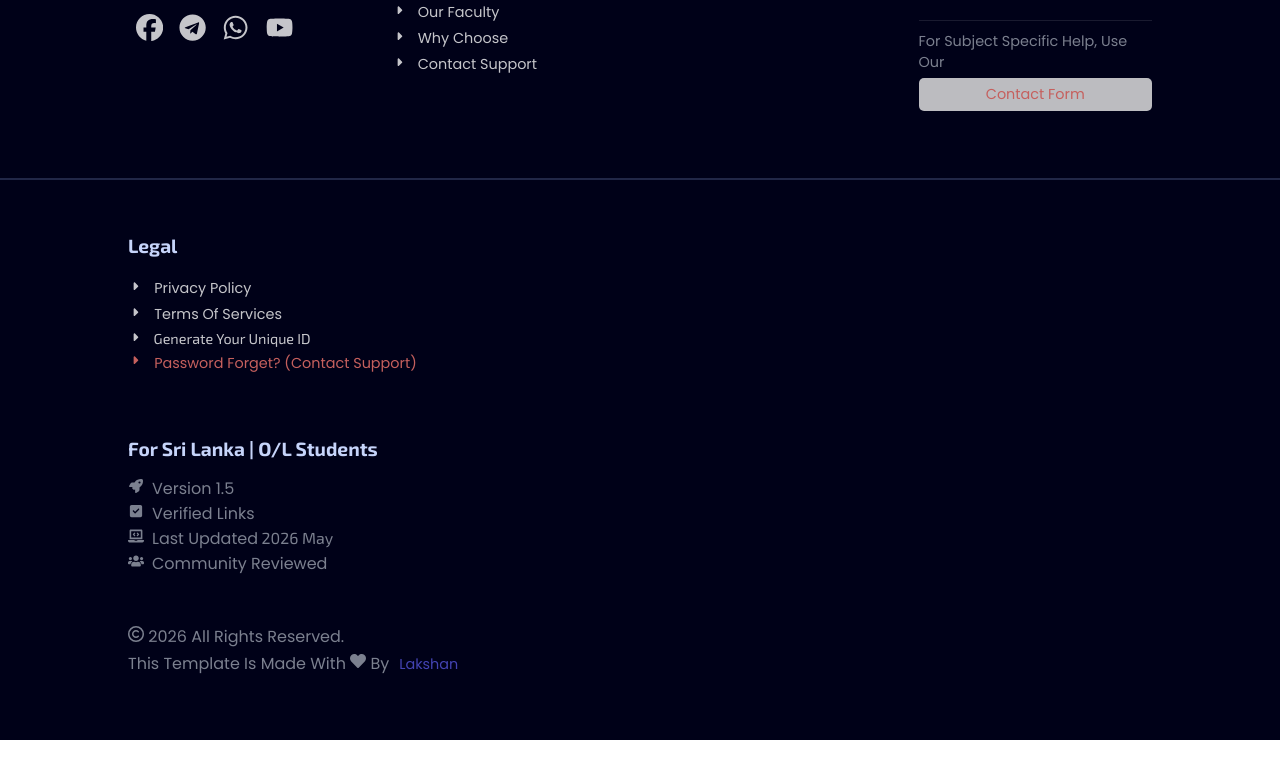
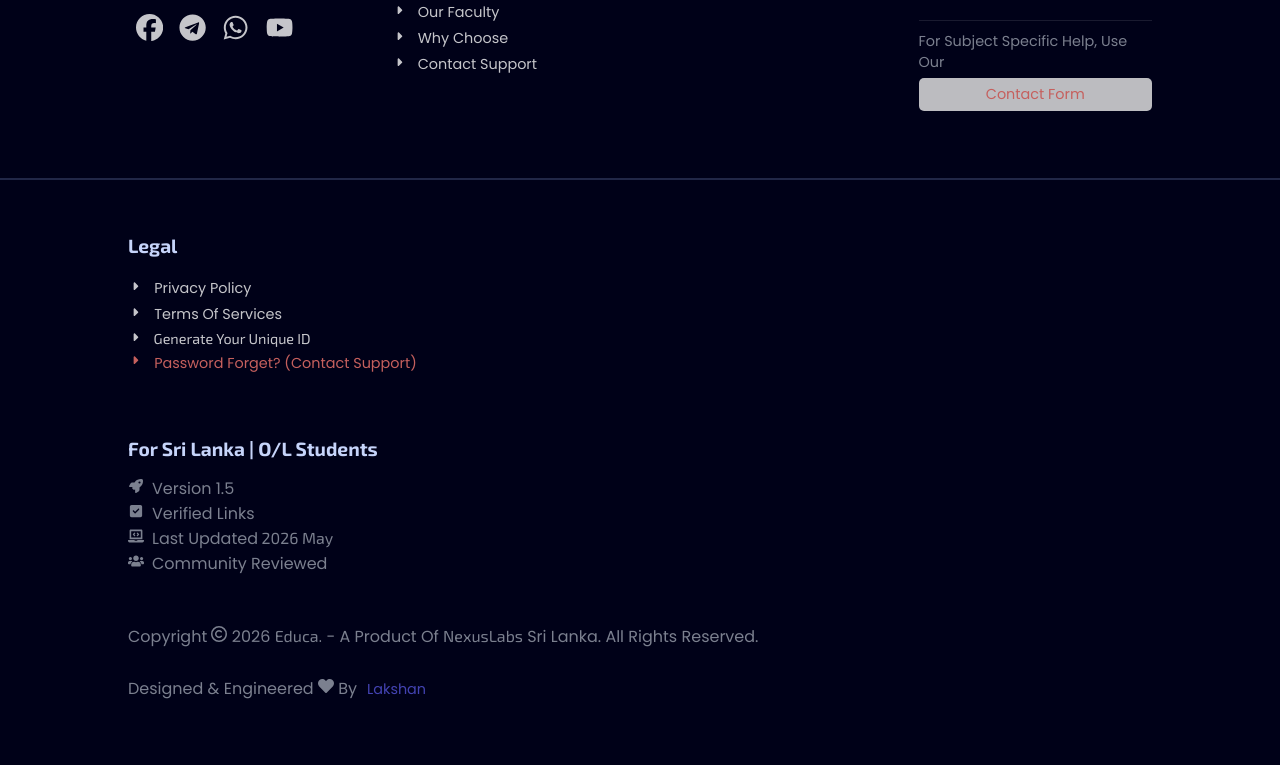
Before and after one commit to lakshan-beast/Educa-OL-Learning-Platform, a React (Vite) app: page / in a window 1280 px wide. Shown: the part 5714-6479 px from the top of the page. Before the commit the page ends 6454 px from the top, so only its background shows below. Built offline with nearby package versions, Linux system fonts and the light colour scheme.

Commit message:
footer clear and clean

```diff
--- a/src/components/Footer.jsx
+++ b/src/components/Footer.jsx
@@ -272,13 +272,16 @@ const Footer = () => {
         {/* footer copyright info */}
         <div className="footer-card footer-copyrights">
           <p>
-            <FaRegCopyright /> {currentYear} All rights reserved.
+            Copyright <FaRegCopyright /> {currentYear} <span>Educa.</span> - A
+            Product of <span>NexusLabs</span> Sri Lanka. All rights reserved.
           </p>
+          <br />
           <p>
-            This template is made with <FaHeart /> by
+            Designed & Engineered <FaHeart /> by
             <a
               className="author-link"
-              href="http://github.com/lakshan-beast"
+              // href="http://github.com/lakshan-beast"
+              href="https://lakshan-sandeepa-dev.vercel.app/"
               target="_blank"
               rel="noopener noreferrer">
               Lakshan
```
